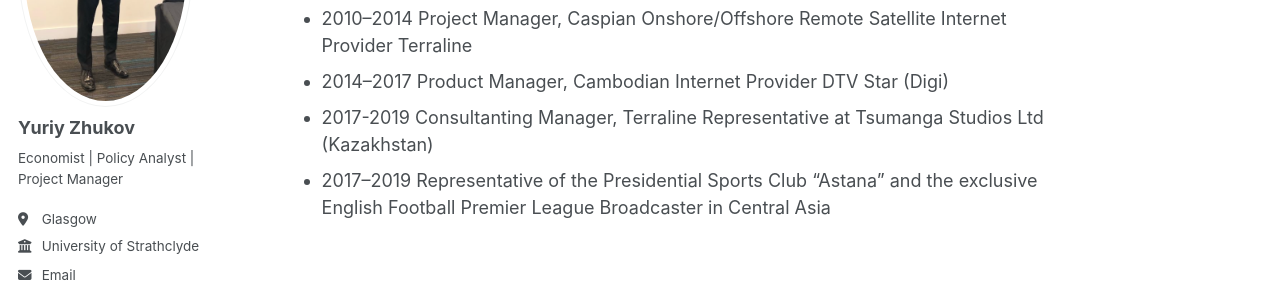
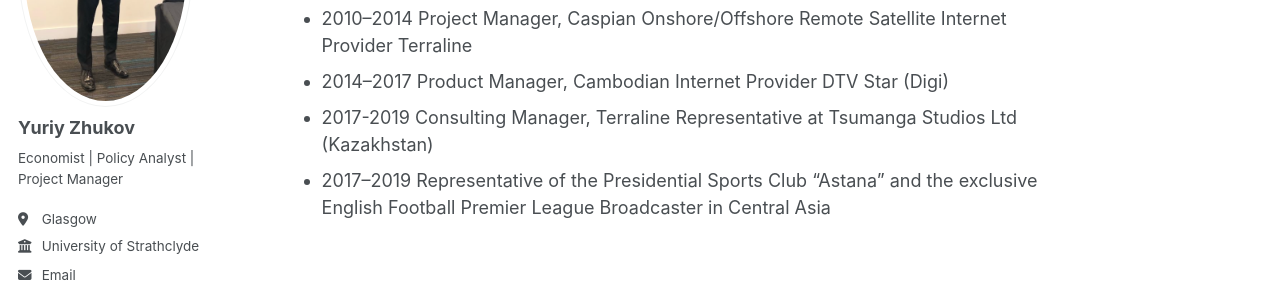
Before and after one commit to yurizhukov/yurizhukov.github.io, a Jekyll site: the page built from _pages/about.md, in a window 1280 px wide and 900 px high, scrolled down 1181 px. Shown: the part 280-577 px from the top of the window. Built offline with Jekyll 4.4.1, drawn with Linux system fonts in a browser that asks for light colours.

Commit message:
Update about.md

```diff
--- a/_pages/about.md
+++ b/_pages/about.md
@@ -68,5 +68,5 @@ Professional experience
 - 2010 Antimonopoly committee auditor – JSC KazakhTeleCom
 - 2010–2014 Project Manager, Caspian Onshore/Offshore Remote Satellite Internet Provider Terraline
 - 2014–2017 Product Manager, Cambodian Internet Provider DTV Star (Digi)
-- 2017-2019 Consultanting Manager, Terraline Representative at Tsumanga Studios Ltd (Kazakhstan)
+- 2017-2019 Consulting Manager, Terraline Representative at Tsumanga Studios Ltd (Kazakhstan)
 - 2017–2019 Representative of the Presidential Sports Club “Astana” and the exclusive English Football Premier League Broadcaster in Central Asia
```
